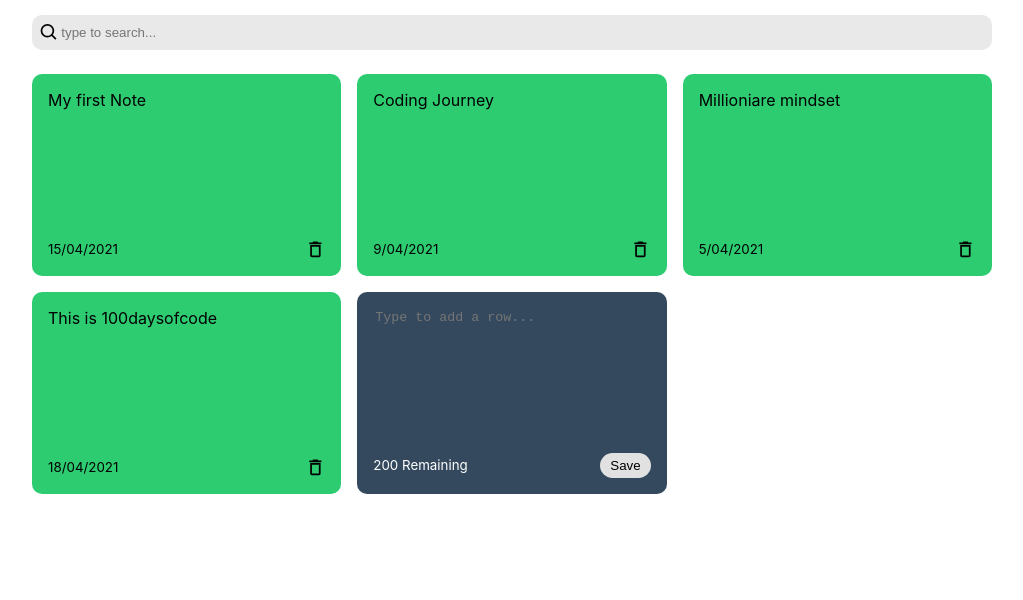
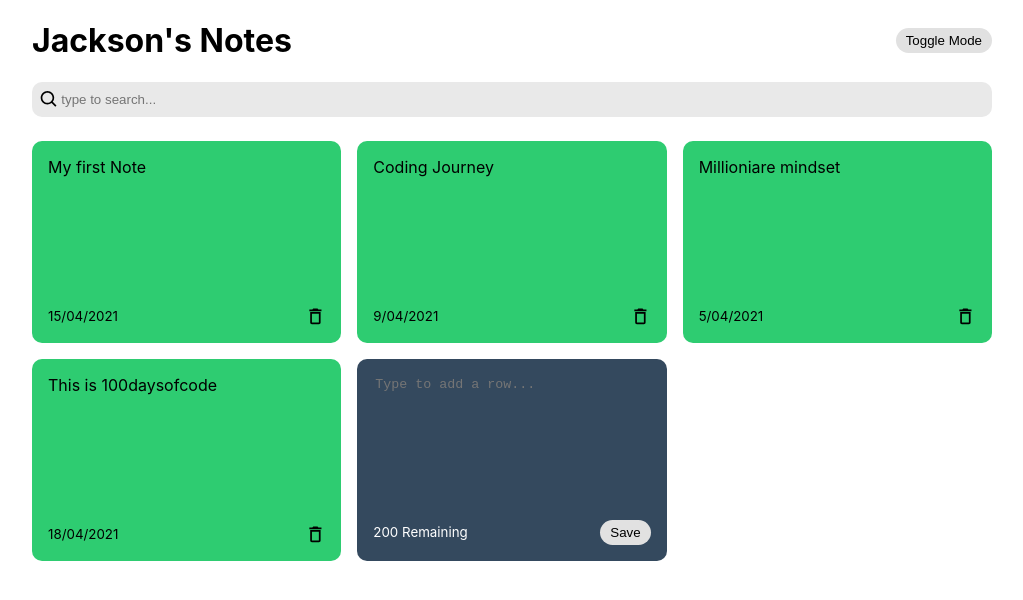
Before and after one commit to jacksonikpe/note-app, a React (Create React App) app: page / in a window 1280 px wide. Shown: the top 600 px of the page, without its empty margins (128-1151 px from the left). Built offline with nearby package versions, Linux system fonts and the light colour scheme; the HTML template or start-up script is replaced by a standard one.

Commit message:
Added toggle

```diff
--- a/src/App.js
+++ b/src/App.js
@@ -2,6 +2,7 @@
 import { nanoid } from 'nanoid';
 import NotesList from './components/NotesList';
 import Search from './components/Search';
+import Header from './components/Header';
 
 const App = () => {
   const [notes, setNotes] = useState([
@@ -28,6 +29,7 @@
   ])
 
   const [searchText, setSearchText] = useState('')
+  const [darkMode, setDarkMode] = useState(false)
 
   const saveNote = (text) => {
     let date = new Date()
@@ -47,9 +49,12 @@
   }
 
   return (
-    <div className="Container">
-      <Search handleSearch={setSearchText} />
-      <NotesList notes={notes.filter((note) => note.text.toLowerCase().includes(searchText))} saveNote={saveNote} deleteNote={deleteNote} />
+    <div className={`${darkMode && 'dark-mode'}`}>
+      <div className="Container">
+        <Header handleDarkMode={setDarkMode} />
+        <Search handleSearch={setSearchText} />
+        <NotesList notes={notes.filter((note) => note.text.toLowerCase().includes(searchText))} saveNote={saveNote} deleteNote={deleteNote} />
+      </div>
     </div>
   )
 }
--- /dev/null
+++ b/src/components/Header.jsx
@@ -0,0 +1,12 @@
+import React from 'react'
+
+const Header = ({ handleDarkMode }) => {
+  return (
+    <div className='header'>
+        <h1>Jackson's Notes</h1>
+        <button className='toggle' onClick={() => handleDarkMode((prevDarkMode) => !prevDarkMode) }>Toggle Mode</button>
+    </div>
+  )
+}
+
+export default Header
--- a/src/index.css
+++ b/src/index.css
@@ -18,7 +18,29 @@
   margin-right: auto;
   padding-left: 15px;
   padding-right: 15px;
-  padding-top: 15px;
+  min-height: 100vh;
+}
+
+.dark-mode {
+background-color: black;
+}
+
+.dark-mode h1 {
+  color: white;
+}
+
+.header {
+  display: flex;
+  align-items: center;
+  justify-content: space-between;
+}
+
+.toggle {
+  background-color: #e1e1e1;
+  border: none;
+  border-radius: 15px;
+  padding: 5px 10px;
+  cursor: pointer;
 }
 
 .search {
```
